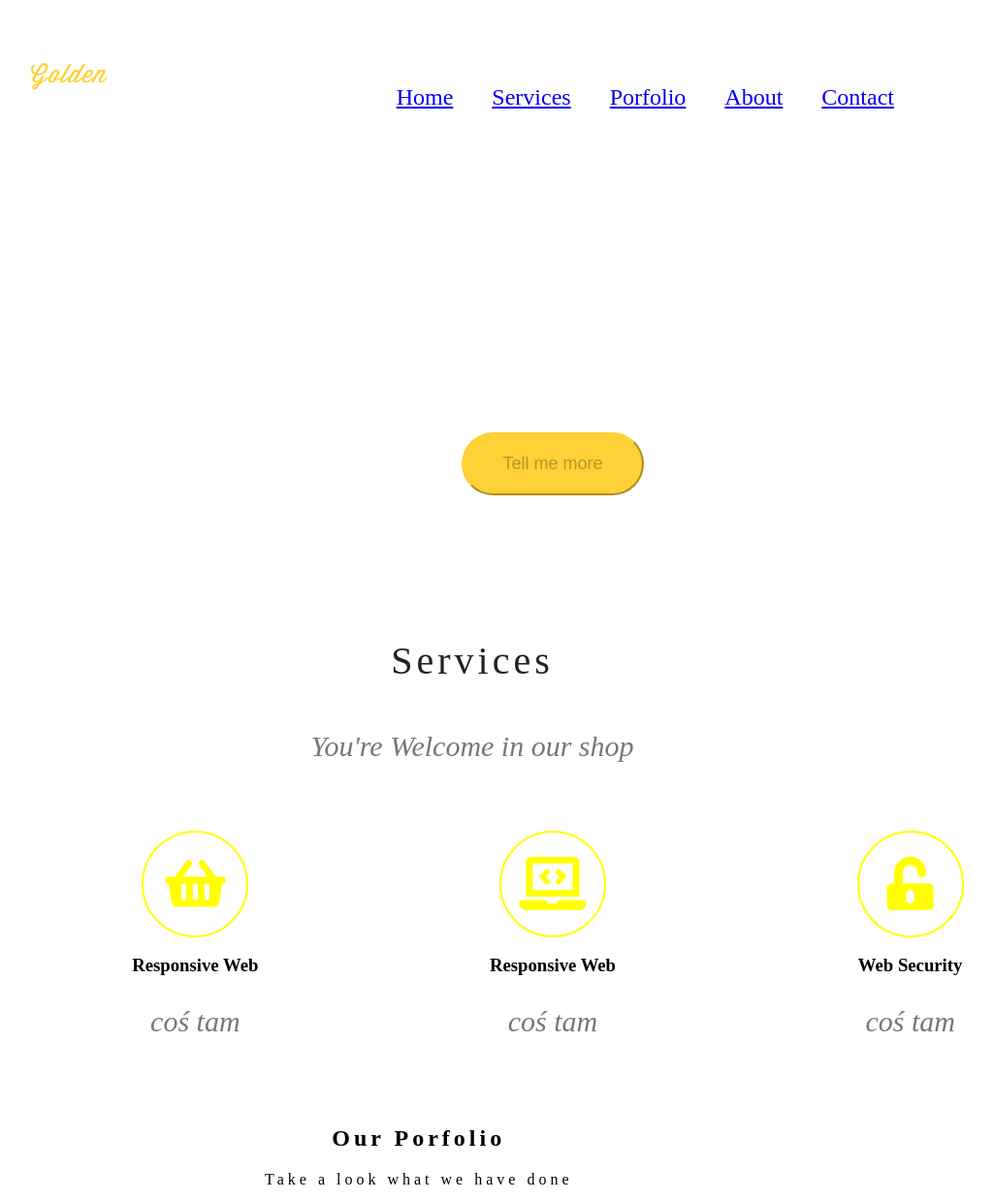
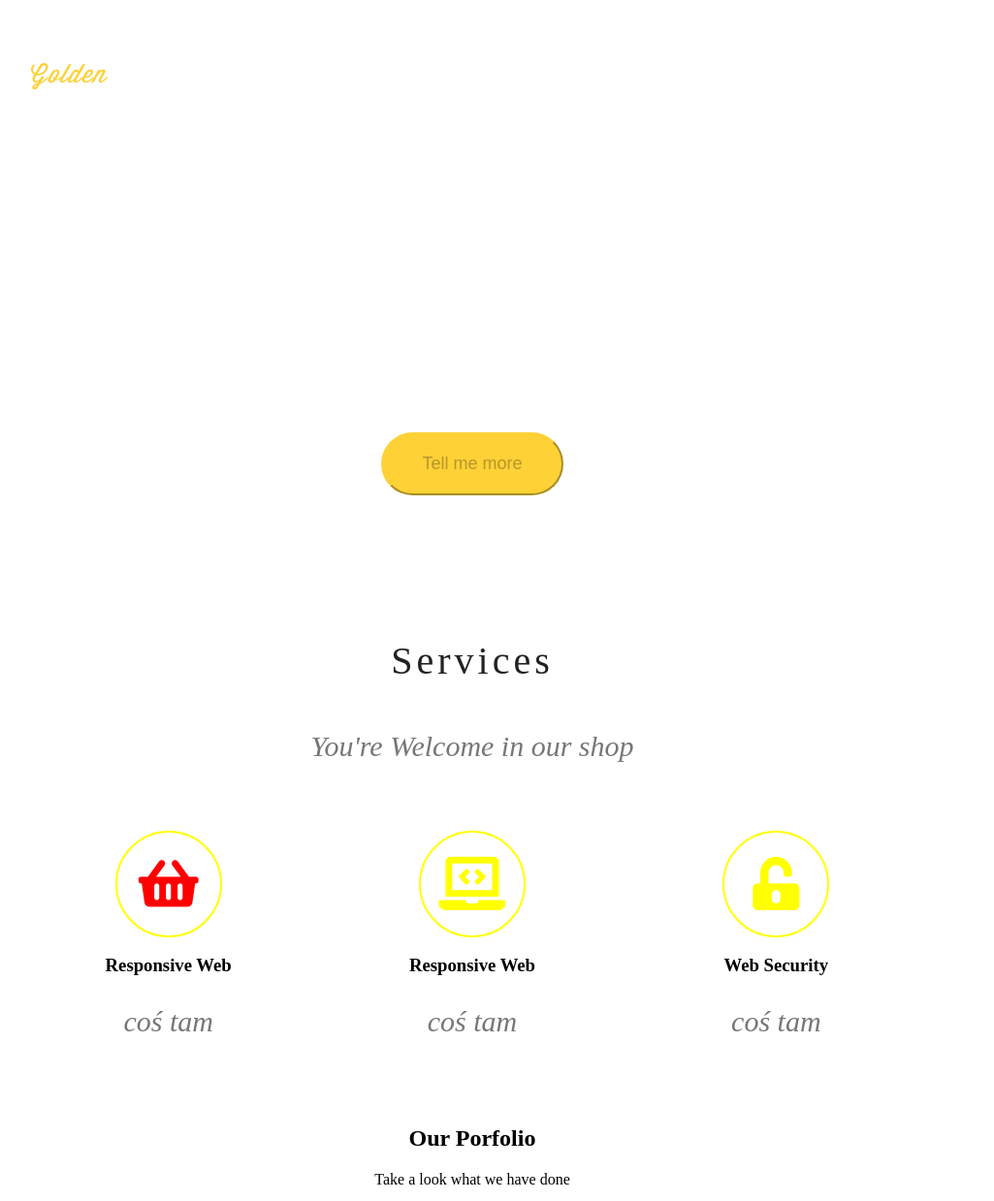
Before and after one commit to kamiladrewelus/Projekt-strony-bootstrap, a website: page index.html in a window 1280 px wide. Shown: the top 1239 px of the page at 97% size, without its empty margins (153-1178 px from the left). Drawn offline with Linux system fonts and the light colour scheme.

Commit message:
delete unused files

```diff
--- a/index.html
+++ b/index.html
@@ -95,7 +95,7 @@
 <section class="products py-5">
   <div class="container">
     <div class="row">
-      <div class="col-lg-9">
+      <div class="col-lg-12 text-center">
         <h2>Our Porfolio</h2>
           <p class="lead mb-5 text-white-50">Take a look what we have done</p>
           <div class="row">
--- a/sass/style.scss
+++ b/sass/style.scss
@@ -24,10 +24,6 @@ html {
   background-attachment: scroll;
   background-position: center center;
 }
-.row {
-    margin-right: -181px;
-    margin-left: -15px;
-  }
 .mainhead .row {
   font-size: 40px;
 letter-spacing: 1px;
@@ -103,7 +99,7 @@ letter-spacing: 4px;
     padding-left: 15px;
   }
   .Services .fa-shopping-basket {
-    color: yellow;
+    color: red;
     font-size: 55px;
   }
   .Services .fa-laptop-code {
@@ -164,3 +160,11 @@ letter-spacing: 4px;
     letter-spacing: 30px;
   }
 }
+.products .text-center h2, .products .text-center p {
+  text-align: center;
+}
+.nav-link {
+  color: white;
+  text-decoration: none;
+  text-transform: uppercase;
+}
```
Also changed, not shown: css/style.css, 7 other files.
